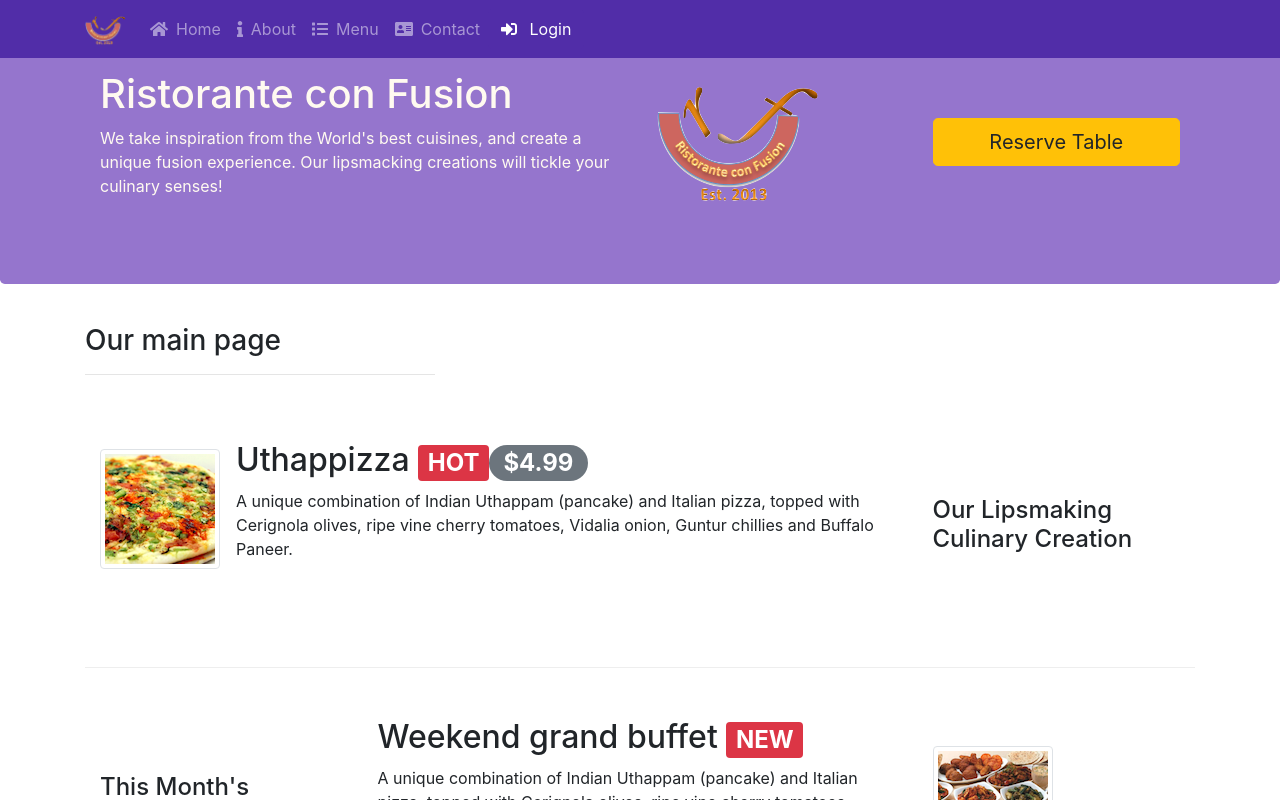
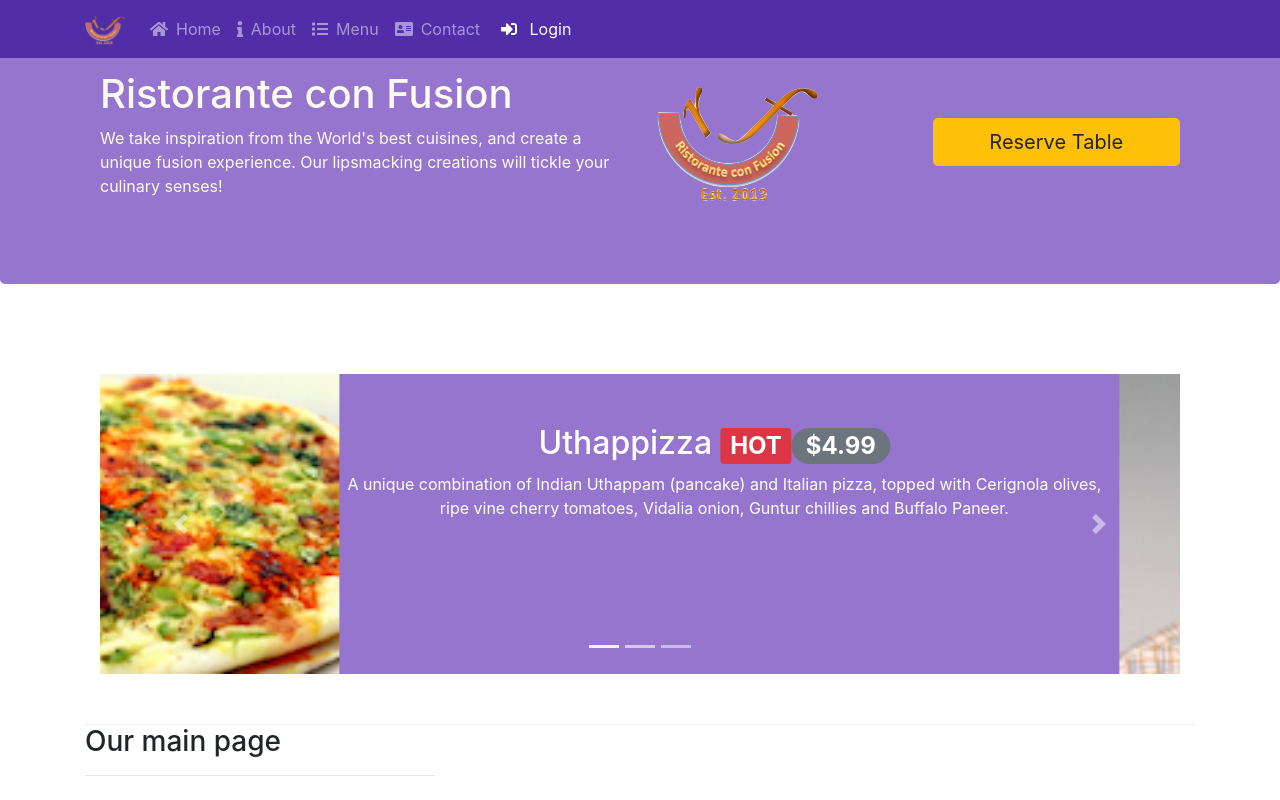
Before and after one commit to ieva1919/UI-Frameworks-and-Tools-Bootstrap-4, a React (Create React App) app: page / in a window 1280 px wide. Shown: the top 800 px of the page. Built offline with nearby package versions, Linux system fonts and the light colour scheme.

Commit message:
add  carousel

```diff
--- a/src/Components/Container.jsx
+++ b/src/Components/Container.jsx
@@ -9,7 +9,7 @@ import {
 import { FontAwesomeIcon } from '@fortawesome/react-fontawesome'
 import { faPhone, faFax, faEnvelope } from '@fortawesome/free-solid-svg-icons'
 import { faSkype } from '@fortawesome/free-brands-svg-icons'
-import { Card, Col, Row, Form, Table, Tabs, Tab, Accordion, Button } from 'react-bootstrap';
+import { Card, Col, Row, Form, Table, Tabs, Tab, Accordion, Button, Carousel } from 'react-bootstrap';
 
 
 function Container() {
@@ -19,6 +19,56 @@ function Container() {
                 <div>
                     <div className="margin">
                         <div className="container">
+
+                            <div className="row row-content">
+                                <div className="col">
+                                    <Carousel>
+                                        <Carousel.Item>
+                                            <img
+                                                className="d-block"
+                                                src="img/uthappizza.png"
+                                                alt="uthappizza"
+                                            />
+                                            <Carousel.Caption>
+                                                <h2 class="mt-0">Uthappizza <span className="badge badge-danger">HOT</span><span class="badge badge-pill badge-secondary">$4.99</span></h2>
+                                                <p class="d-none d-sm-block">A unique combination of Indian Uthappam (pancake) and
+                                                Italian pizza, topped with Cerignola olives, ripe vine
+                                                cherry tomatoes, Vidalia onion, Guntur chillies and
+                            Buffalo Paneer.</p>
+                                            </Carousel.Caption>
+                                        </Carousel.Item>
+                                        <Carousel.Item>
+                                            <img
+                                                className="d-block"
+                                                src="img/alberto.png"
+                                                alt="alberto"
+                                            />
+
+                                            <Carousel.Caption>
+                                                <h2 class="mt-0">Weekend grand buffet <span className="badge badge-danger">NEW</span></h2>
+                                                <p class="d-none d-sm-block">A unique combination of Indian Uthappam (pancake) and
+                                                Italian pizza, topped with Cerignola olives, ripe vine
+                                                cherry tomatoes, Vidalia onion, Guntur chillies and
+                            Buffalo Paneer.</p>
+                                            </Carousel.Caption>
+                                        </Carousel.Item>
+                                        <Carousel.Item>
+                                            <img
+                                                className="d-block"
+                                                src="img/buffet.png"
+                                                alt="buffet"
+                                            />
+                                            <Carousel.Caption>
+                                                <h2 class="mt-0">Weekend grand buffet <span className="badge badge-danger">NEW</span></h2>
+                                                <p class="d-none d-sm-block">A unique combination of Indian Uthappam (pancake) and
+                                                Italian pizza, topped with Cerignola olives, ripe vine
+                                                cherry tomatoes, Vidalia onion, Guntur chillies and
+                            Buffalo Paneer.</p>
+                                            </Carousel.Caption>
+                                        </Carousel.Item>
+                                    </Carousel>
+                                </div>
+                            </div>
                             <div className="row">
                                 <div className="col-12 col-sm-4">
                                     <h3>Our main page</h3>
--- a/src/Components/Container.scss
+++ b/src/Components/Container.scss
@@ -17,3 +17,34 @@
 .margin {
     margin: 40px 0px;
 }
+
+.carousel  {
+    background-color: #9575CD;
+
+    .carousel-item {
+        height: 300px;
+
+        img {
+            position: absolute;
+            top: 0;
+            left: 0;
+            min-height: 300px;
+        }
+    }
+}
+
+
+@media screen and (min-width: 1000px) {
+
+    .carousel-caption {
+        right: -10%;
+        bottom: 0;
+        top: 30px;
+    }
+
+    .carousel-item {
+        p {
+            margin: 0 120px 0 140px;
+        }
+    }
+  }
```
